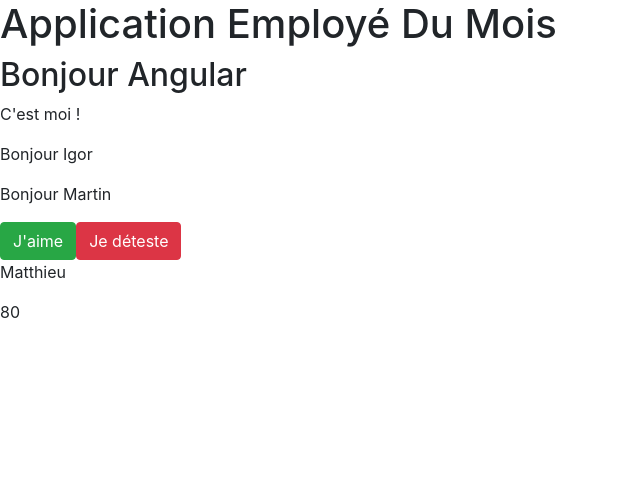
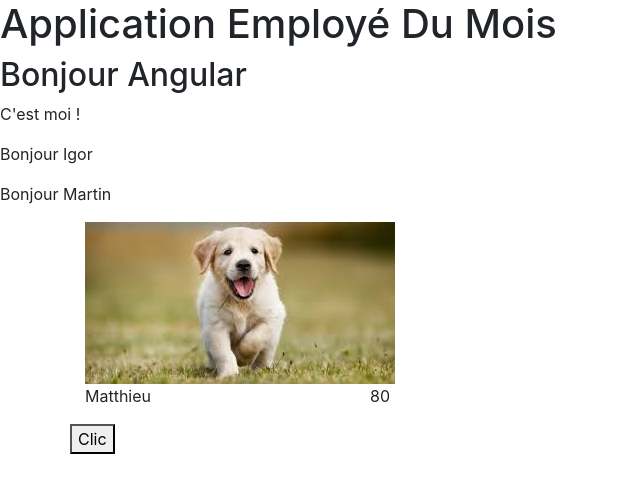
Before and after one commit to Desplat/bonjour-angular, an Angular app: page / in a window 1280 px wide. Shown: the top 492 px of the page, without its empty margins (0-640 px from the left). Built offline with nearby package versions, Linux system fonts and the light colour scheme.

Commit message:
Adding div and enum

```diff
--- a/src/app/app.component.html
+++ b/src/app/app.component.html
@@ -5,6 +5,4 @@
 <app-bonjour-avec-prenom [prenom]="'Igor'"></app-bonjour-avec-prenom>
 <app-bonjour-avec-prenom [prenom]="'Martin'"></app-bonjour-avec-prenom>
 
-<app-avis></app-avis>
-
 <app-collegue [collegue]="collegueTest"></app-collegue>
--- a/src/app/avis/avis.component.ts
+++ b/src/app/avis/avis.component.ts
@@ -3,10 +3,15 @@
 @Component({
   selector: 'app-avis',
   templateUrl: './avis.component.html',
-  styleUrls: ['./avis.component.css']
+  styleUrls: ['./avis.component.css'],
+  template: `<button (click)="quandOnClique()">Clic</button>`
 })
 export class AvisComponent implements OnInit {
 
+  quandOnClique() {
+
+    console.log("Mr l'utilisateur, vous venez de cliquer");
+  }
   constructor() { }
 
   ngOnInit() {
--- a/src/app/collegue/collegue.component.html
+++ b/src/app/collegue/collegue.component.html
@@ -1,4 +1,20 @@
-<div>
-  <p>{{collegue.pseudo}}</p>
-  <p>{{collegue.score}}</p>
+<div class="container">
+  <div class="row align-items-center">
+    <div class="col-md-12">
+      <img src={{collegue.photoUrl}}>
+    </div>
+  </div>
+
+  <div class="row align-items-center">
+    <div class="col-md-3">
+      <p>{{collegue.pseudo}}</p>
+    </div>
+    <div class="col-md-3">
+      <p>{{collegue.score}}</p>
+    </div>
+  </div>
+
+  <div class="row align-items-center">
+    <app-avis></app-avis>
+  </div>
 </div>
--- a/src/app/models.ts
+++ b/src/app/models.ts
@@ -4,3 +4,8 @@
     score: number;
     photoUrl: string;
 }
+
+enum Avis {
+
+    AIMER, DETESTER
+}
```
Also changed, not shown: src/app/app.component.ts (+1 -1 lines).
